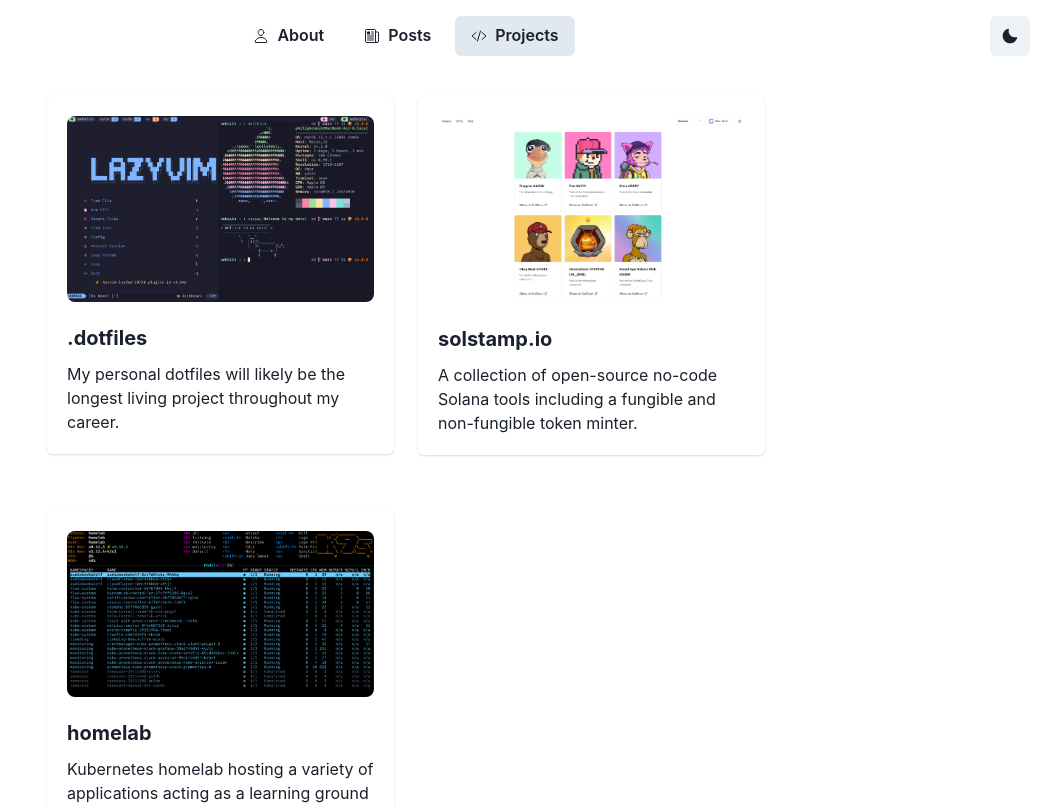
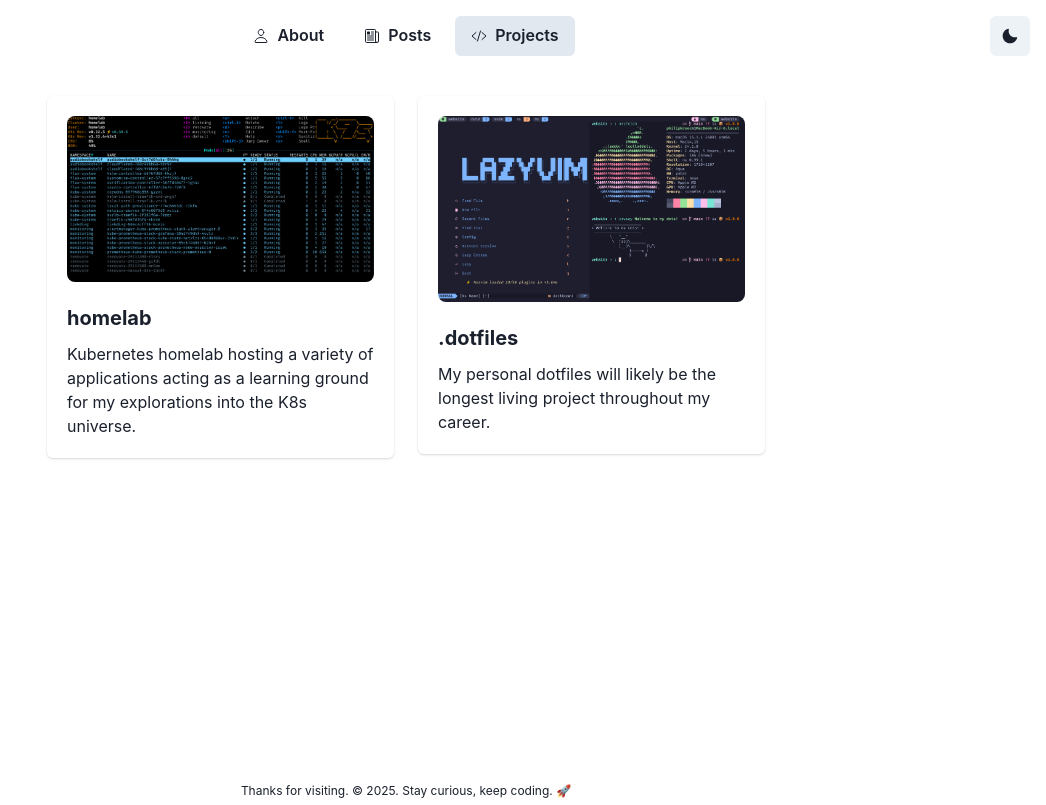
Before and after one commit to philipkrueck/website, a Next.js app: page /projects in a window 1280 px wide. Shown: the top 805 px of the page, without its empty margins (234-1280 px from the left). Built offline with nearby package versions, Linux system fonts and the light colour scheme.

Commit message:
feat: remove solstamp from projects section

```diff
--- a/package.json
+++ b/package.json
@@ -35,5 +35,6 @@
     "@types/react-dom": "^18.0.0",
     "react-icons": "^4.10.1",
     "typescript": "^4.7.2"
-  }
+  },
+  "packageManager": "yarn@4.10.3"
 }
--- a/src/pages/projects.tsx
+++ b/src/pages/projects.tsx
@@ -29,7 +29,7 @@
       _hover={{ transform: "scale(1.02)", transition: "0.2s" }}
     >
       <CardBody>
-        <Image src={image} alt="solstamp" borderRadius="lg" />
+        <Image src={image} alt={name} borderRadius="lg" />
         <Stack mt="6" spacing="3">
           <Heading size="md">{name}</Heading>
           <Text>{description}</Text>
@@ -42,23 +42,17 @@
 const Projects = () => (
   <Grid templateColumns="repeat(2, 1fr)" gap="6">
     <Project
+      name="homelab"
+      description="Kubernetes homelab hosting a variety of applications acting as a learning ground for my explorations into the K8s universe."
+      image="homelab.png"
+      link="https://github.com/philipkrueck/homelab"
+    />
+    <Project
       name=".dotfiles"
       description="My personal dotfiles will likely be the longest living project throughout my career."
       image="dotfiles.png"
       link="https://github.com/philipkrueck/.dotfiles"
     />
-    <Project
-      name="solstamp.io"
-      description="A collection of open-source no-code Solana tools including a fungible and non-fungible token minter."
-      image="solstamp.png"
-      link="https://solstamp.io"
-    />
-    <Project
-      name="homelab"
-      description="Kubernetes homelab hosting a variety of applications acting as a learning ground for my explorations into the K8s universe."
-      image="homelab.png"
-      link="https://github.com/philipkrueck/homelab"
-    />
   </Grid>
 );
 
```
